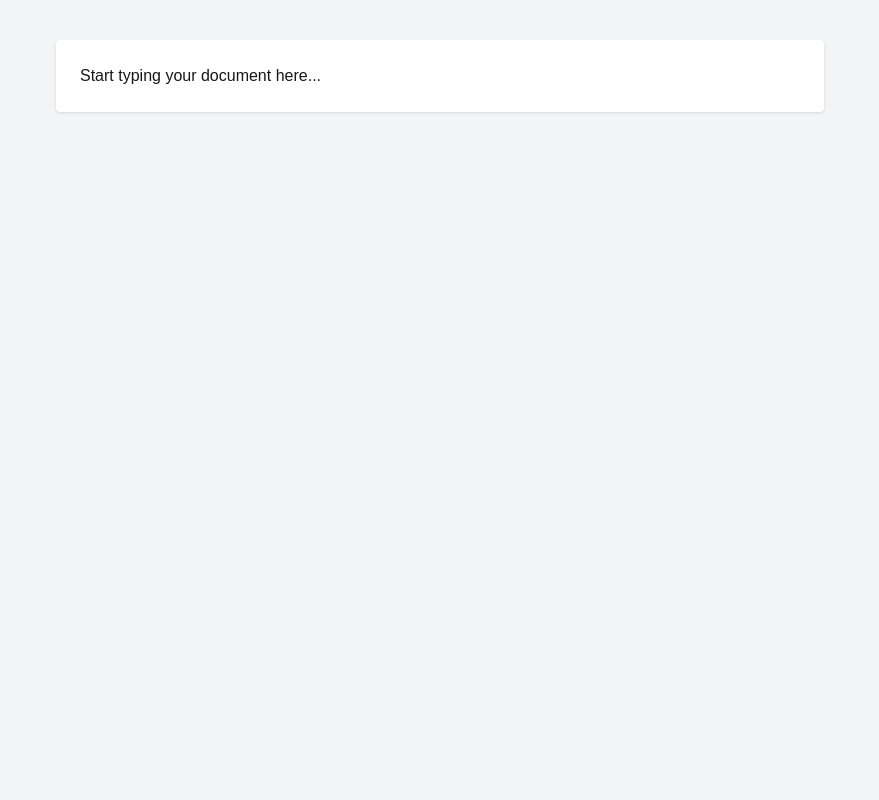
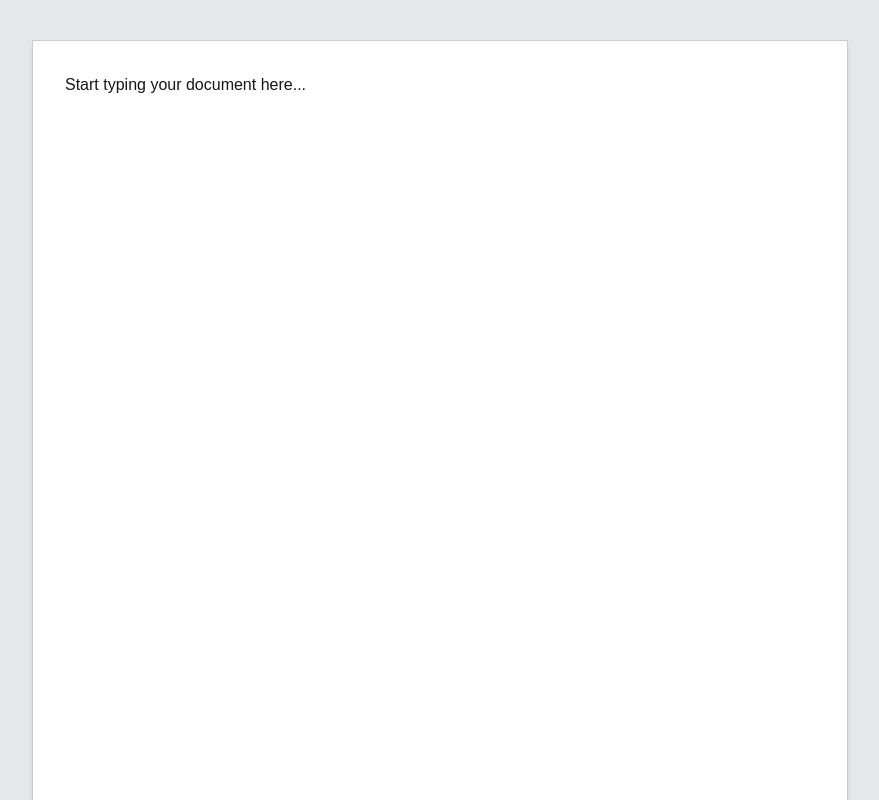
Before and after one commit to Ghouse7162/tiptap, a Next.js app: page /editor in a window 1280 px wide. Shown: the top 800 px of the page, without its empty margins (200-1079 px from the left). Built offline with nearby package versions, Linux system fonts and the light colour scheme.

Commit message:
Dynamic pages added, text overflows but pagination working

```diff
--- a/app/editor/page.tsx
+++ b/app/editor/page.tsx
@@ -1,5 +1,6 @@
 'use client'
 
+import { useEffect, useRef, useState } from 'react'
 import { useEditor, EditorContent } from '@tiptap/react'
 import StarterKit from '@tiptap/starter-kit'
 
@@ -9,17 +10,60 @@ export default function EditorPage() {
     content: '<p>Start typing your document here...</p>',
     editorProps: {
       attributes: {
-        class: 'prose prose-sm sm:prose lg:prose-lg xl:prose-xl m-0 focus:outline-none',
+        class: 'prose max-w-full m-0 focus:outline-none',
       },
     },
-    // Fix for SSR
-    immediatelyRender: false,
+    immediatelyRender: false, // SSR fix
   })
 
+  const containerRef = useRef<HTMLDivElement>(null)
+  const [pages, setPages] = useState<number[]>([1])
+
+  useEffect(() => {
+    if (!editor || !containerRef.current) return
+
+    const handleUpdate = () => {
+      const editorEl = containerRef.current!
+      const contentHeight = editorEl.scrollHeight
+      const pageHeight = 1056 // 11in * 96px/in
+
+      const neededPages = Math.ceil(contentHeight / pageHeight)
+      if (neededPages !== pages.length) {
+        const newPages = Array.from({ length: neededPages }, (_, i) => i + 1)
+        setPages(newPages)
+      }
+    }
+
+    editor.on('update', handleUpdate)
+    handleUpdate() // initial check
+
+    return () => {
+      editor.off('update', handleUpdate)
+    }
+  }, [editor, pages.length])
+
   return (
-    <div className="min-h-screen bg-gray-100 p-10">
-      <div className="max-w-3xl mx-auto bg-white p-6 rounded shadow">
-        {editor && <EditorContent editor={editor} />}
+    <div className="min-h-screen bg-gray-200 p-10 flex justify-center">
+      <div className="space-y-10">
+        {pages.map((page) => (
+          <div
+            key={page}
+            className="bg-white shadow-md p-8"
+            style={{
+              width: '816px', // 8.5in * 96px/in
+              height: '1056px', // 11in * 96px/in
+              boxSizing: 'border-box',
+              border: '1px solid #ccc',
+            }}
+          >
+            {page === 1 && editor && (
+              <div ref={containerRef}>
+                <EditorContent editor={editor} />
+              </div>
+            )}
+            {page > 1 && <div className="h-full"></div>}
+          </div>
+        ))}
       </div>
     </div>
   )
```
